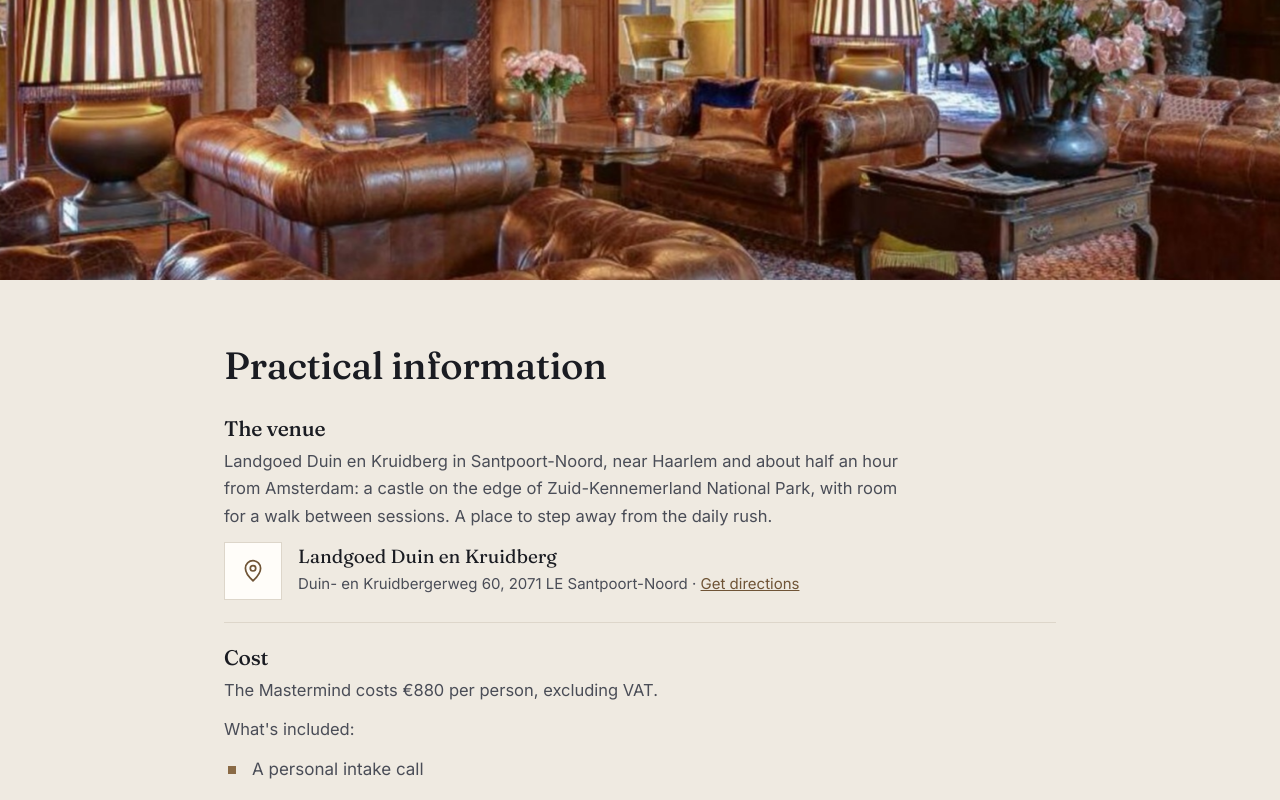
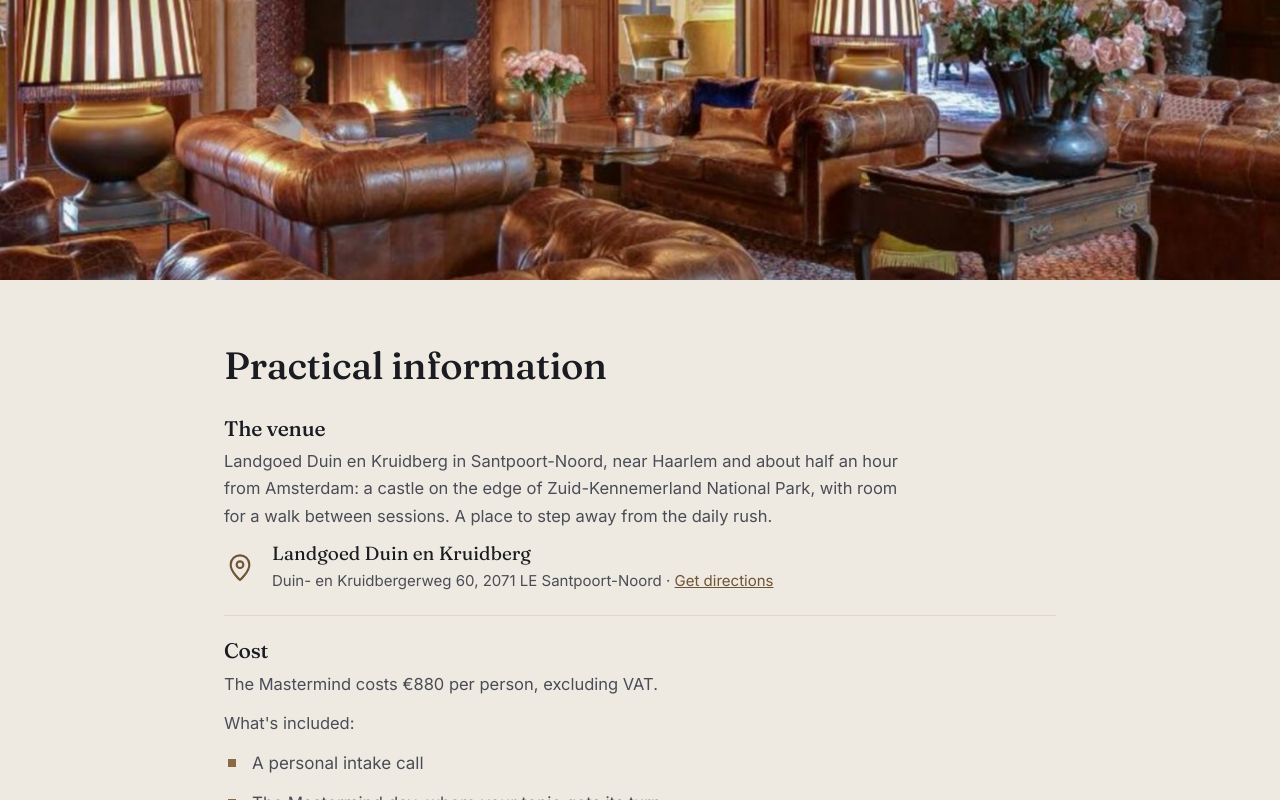
Before and after one commit to groenjoris/design-leaders-xchange, a plain HTML site: page en/index.html in a window 1280 px wide. Shown: the part 6062-6862 px from the top of the page. Drawn offline with Linux system fonts and the light colour scheme.

Commit message:
Locatie-icoon zonder kader, donkerbruin
Co-Authored-By: Claude Opus 5.5 <noreply@anthropic.com>

```diff
--- a/en/index.html
+++ b/en/index.html
@@ -153,6 +153,8 @@
     background:var(--card);border:1px solid var(--line);color:var(--accent-deep);
   }
   .fact-icon.date{justify-content:flex-start;}
+  .fact-icon.place{width:32px;height:auto;background:none;border:0;color:var(--accent-deep);}
+  .fact-icon.place svg{width:32px;height:32px;}
   .fact-icon .mon{
     width:100%;padding:3px 0;text-align:center;font-size:10.5px;font-weight:600;letter-spacing:.14em;
     text-transform:uppercase;color:var(--accent-deep);background:var(--paper-2);border-bottom:1px solid var(--line);
@@ -391,7 +393,7 @@
         <p>Landgoed Duin en Kruidberg in Santpoort-Noord, near Haarlem and about half an hour from Amsterdam: a castle on the edge of Zuid-Kennemerland National Park, with room for a walk between sessions. A place to step away from the daily rush.</p>
         <div class="facts">
           <div class="fact">
-            <div class="fact-icon" aria-hidden="true"><svg viewBox="0 0 24 24" width="26" height="26" fill="none" stroke="currentColor" stroke-width="1.6" stroke-linecap="round" stroke-linejoin="round"><path d="M12 21s-7-6.2-7-11.5a7 7 0 0 1 14 0C19 14.8 12 21 12 21z"/><circle cx="12" cy="9.5" r="2.5"/></svg></div>
+            <div class="fact-icon place" aria-hidden="true"><svg viewBox="0 0 24 24" width="26" height="26" fill="none" stroke="currentColor" stroke-width="1.6" stroke-linecap="round" stroke-linejoin="round"><path d="M12 21s-7-6.2-7-11.5a7 7 0 0 1 14 0C19 14.8 12 21 12 21z"/><circle cx="12" cy="9.5" r="2.5"/></svg></div>
             <div><div class="fact-title">Landgoed Duin en Kruidberg</div><div class="fact-sub">Duin- en Kruidbergerweg 60, 2071&nbsp;LE Santpoort-Noord · <a href="https://www.google.com/maps/dir/?api=1&amp;destination=Duin-+en+Kruidbergerweg+60,+2071+LE+Santpoort-Noord" target="_blank" rel="noopener">Get directions</a></div></div>
           </div>
         </div>
```
Also changed, not shown: index.html (+3 -1 lines).
